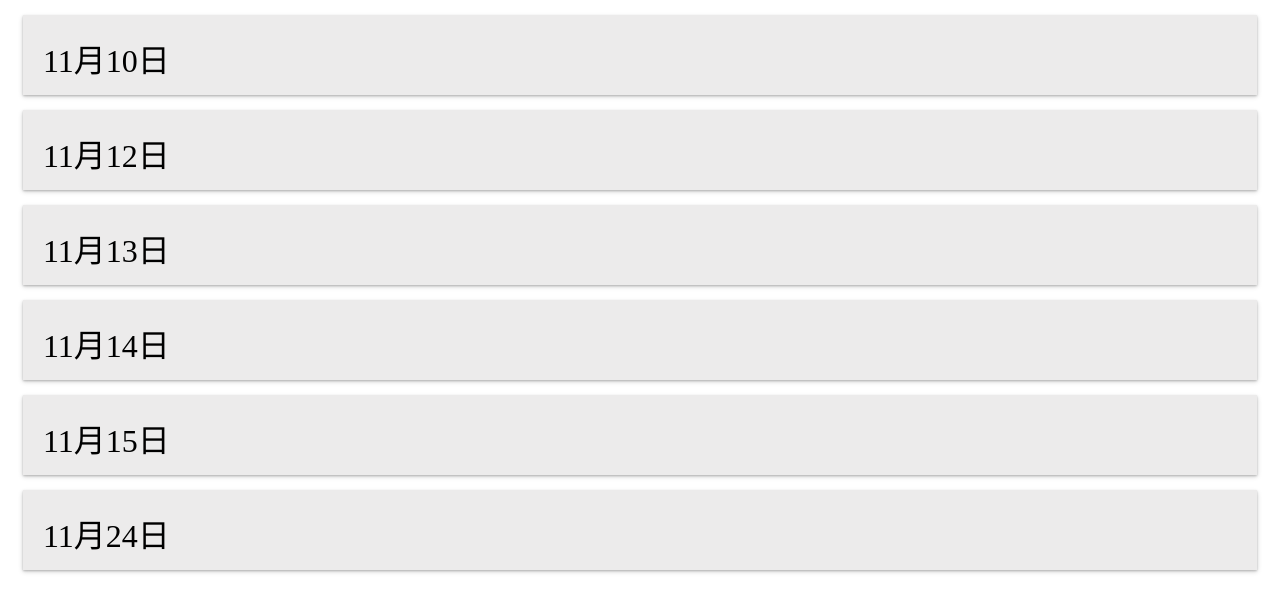
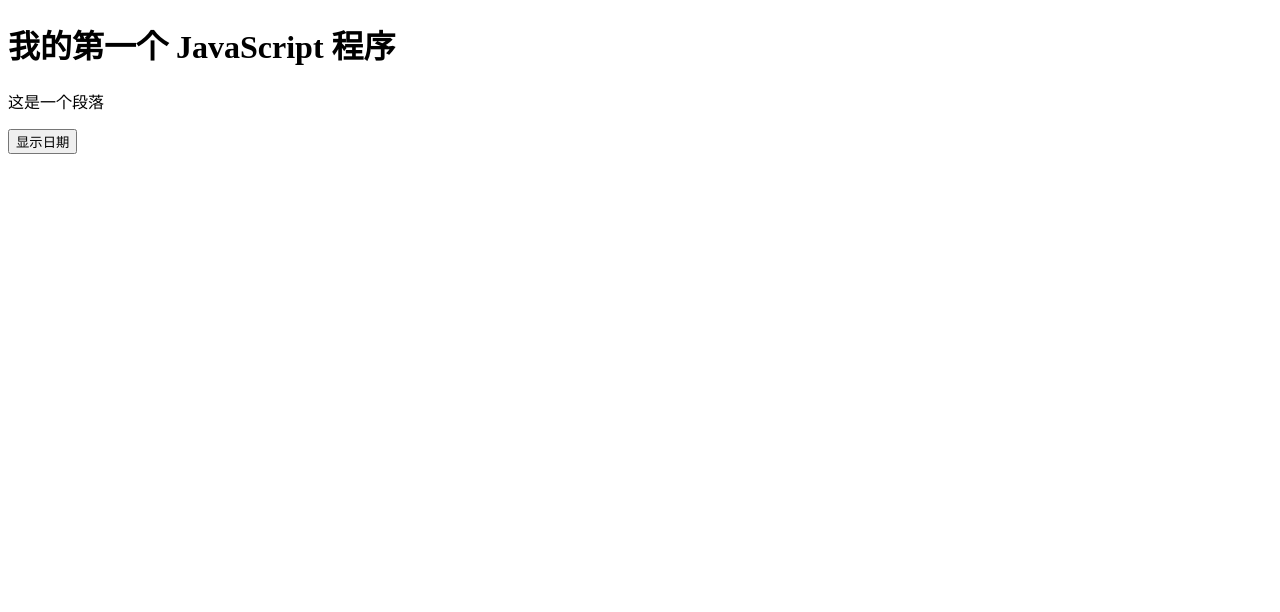
Before and after one commit to miaozi233/personal-web, a plain HTML site: page index.html in a window 1280 px wide. Drawn offline with Linux system fonts and the light colour scheme.

Commit message:
Update index.html

```diff
--- a/index.html
+++ b/index.html
@@ -1,156 +1,20 @@
-
 <!DOCTYPE html>
-<html lang="en">
+<html>
 <head>
-    <meta charset="UTF-8">
-    <meta http-equiv="X-UA-Compatible" content="IE=edge">
-    <meta name="viewport" content="width=device-width, initial-scale=1.0">
-    <title>Document</title>
-    <style>
-        body{
-            background-color: rgb(255, 255, 255);
-
-        }
-        hr{
-            height:3px;
-            background-color:gray
-        }
-        .date{
-            font-size: 200%;
-        }
-        .card{
-            background-color: rgb(236, 235, 235);
-            padding: 20px;
-            position: relative;
-            max-height: 40px;
-            margin: 15px 15px 15px 15px;
-            padding: auto;
-            overflow: hidden;
-            text-overflow:ellipsis;
-            display: -webkit-box;
-            -webkit-box-orient: vertical ;
-            word-wrap: break-word;
-            transition: all 2s;
-            transition-timing-function:ease-out;
-            box-shadow: 0 1px 2px 0 rgba(0, 0, 0, 0.2), 0 1.5px 5px 0 rgba(0, 0, 0, 0.19);
-            }
-            hr{
-                display: none;
-            }
-        .card:hover{
-            overflow: visible;
-            max-height: 800px;
-        }
-    </style>
+<meta charset="utf-8">
+<title>菜鸟教程(runoob.com)</title>
+<script>
+function displayDate(){
+	document.getElementById("demo").innerHTML=Date();
+}
+</script>
 </head>
 <body>
-    <div>
-        <div class="card">
-            <div class="date">
-                11月10日
-            </div>
-            <br>井筒内径：1500 2000 2500 3000
-            <br>组合高度：2000 3000 4000 5000
-            <br>进水管：D＝300
-            <br>渗透管：D=100
-            <br>
-            <br>渠上口宽度B1＝1000 2000 3000 4000 5000
-            <br>h1= 1000 1500 2000
-            <br>
-            <br>石笼规格:1000*1000
-            <br>前置塘（纯挖方）：前置塘 与 总湿地 面积关系  1000m2 10000m2 判断单位面积材料用量差异。防身层：SBS 500黏土
-            <br>
-            <br>表流水深：500 。出水渠边坡：1：2～1：3 。水为超高，出水晶：预制混凝土砌块。管道;D=200塑料管（PE 或 PPR ）
-            <br>
-            <br>水平潜流：配水渠宽＝1m。<del>图片打印！！！</del>
-            <br>
-            <br><del>垂直潜流：图纸打印！！！</del>
-            <br>
-            <br>于无合流：暂缓
-            <br>
-            <br>草沟：草卷计算
-            <br>湿地：查询北方常见湿地植物 （芦苇）
-            <br>神武直流：马莲 ＝ 马蔺
-        </div>
-<hr/>
-        <div class="card">
-            <div class="date">
-                11月12日
-            </div>
-            <br>渗井：
-            <br>&emsp;&emsp;尺寸未知 于图
-            <br>&emsp;&emsp;草盆井盖 材料 未知
-            <br>&emsp;&emsp;砖砌井筒 具体砖 未知
-            <br>&emsp;&emsp;<del>渗透管外砾石层 为圆柱？</del>
-            <br>&emsp;&emsp;<del>护脚  形状？</del>
-            </div>
-        </div>
-<hr/>
-        <div class="card">
-            <div class="date">
-                11月13日
-            </div>
-            <br>土壤碳：仅考虑施工
-            <br>碳排放因子，土工布、碎石等碳排放因子后续讨论汇总统一采用
-            <br>防水卷材：
-            <br>挖方工作量（后续碳排计算），单启一表
-            <br>石笼驳岸 C15混凝土垫层 改为 C20
-            <br>鹏润土防水毯(PE材料) 毯子材料PE
-            <br>土工布 密度=300g/m2
-            <br>素土夯实：仅施工过程：人工+机械
-            <br>石头比重：2.65
-            <br>
-            <br>石笼
-            <br>石笼用石：卵石，仅拾取自然的
-            <br>石笼网采用铁丝
-            <br>
-            <br>
-            <br>井盖 球墨铸铁
-            <br>挖方 填方 量 垂直：水平=2；1 的边坡，井筒外壁外1m，工作间最小宽度要求
-            <br>砾石 != 碎石
-            <br>--------------
-            <br>碳排放因子
-            <br>（铸铁、砂浆等）：<a href="https://kreader.cnki.net/Kreader/CatalogViewPage.aspx?dbCode=CMFD&filename=1016753322.nh&tablename=CMFD201602&compose=&first=1&uid=WEEvREcwSlJHSldSdmVqM1BLVXBGNTE1eEtqRlJ0UFY4cWJCRXVkZEwvND0=$9A4hF_YAuvQ5obgVAqNKPCYcEjKensW4IQMovwHtwkF4VYPoHbKxJw!!">知网链接</a>
-            <br>
-            <br>（土工布等）<a href="https://kreader.cnki.net/Kreader/CatalogViewPage.aspx?dbCode=CMFD&filename=1016753322.nh&tablename=CMFD201602&compose=&first=1&uid=WEEvREcwSlJHSldSdmVqM1BLVXBGNTE1eEtqRlJ0UFY4cWJCRXVkZEwvND0=$9A4hF_YAuvQ5obgVAqNKPCYcEjKensW4IQMovwHtwkF4VYPoHbKxJw!!">链接</a>
-            <br>
-            <br>(砾石等)<a href="https://kns.cnki.net/kcms/detail/detail.aspx?dbcode=CJFD&dbname=CJFDLAST2018&filename=CSLY201802006&uniplatform=NZKPT&v=VM-VUHXpgiXb42O30MK9FgFeYbOB5ado6AED5dyCZqCd5HEsmcK_kZY8TlpGBh-R">链接</a>
-        </div>
-<hr/>
-        <div class="card">
-            <div class="date">
-                11月14日
-            </div>
-        </div><div class="card">
-            <div class="date">
-                11月15日
-            </div>
-            <br>问题
-            <br>&emsp;&emsp;施工班台如何确定？
-            <br>&emsp;&emsp;渗井：华北标是否可用
-            <br>&emsp;&emsp;导流渠：图中宽度如何确定
-            <br>&emsp;&emsp;导流渠：卵石用量如何确定
-            <br>&emsp;&emsp;导流渠；图中100尺寸是否有误
-        </div>
-<hr/>
-<div class="card">
-    <div class="date">
-        11月24日
-    </div>
-    <br>夯实：
-    <br>&emsp;&emsp;人工夯实
-    <br>&emsp;&emsp;碾压夯实：压路机
-    <br>&emsp;&emsp;液压夯实机
-    <br>&emsp;&emsp;设计采用：挖式打夯机
-    <br>运输：
-    <br>&emsp;&emsp;运距
-    <br>&emsp;&emsp;&emsp;&emsp;混凝土、砂浆、土、石料石材：40km
-    <br>&emsp;&emsp;&emsp;&emsp;其它：500km
-    <br>&emsp;&emsp;运输工具：重型柴油18t
-    <br>
-    <br>赵老师电话：13911275045
-    </div>
-</div>
-    </div>
+
+<h1>我的第一个 JavaScript 程序</h1>
+<p id="demo">这是一个段落</p>
+
+<button type="button" onclick="displayDate()">显示日期</button>
+
 </body>
 </html>
```
